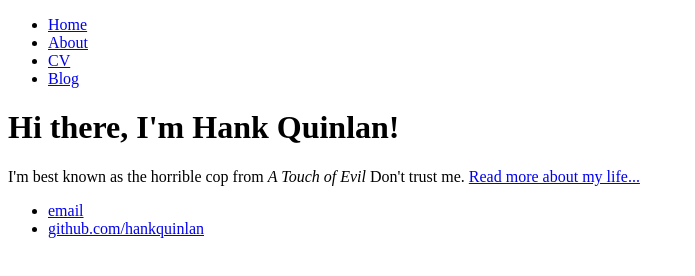
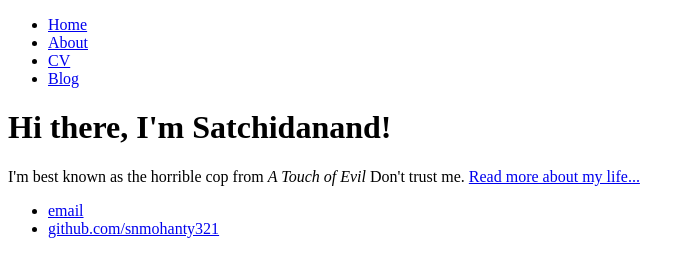
Before and after one commit to snmohanty321/snmohanty.github.io, a plain HTML site: page index.html in a window 1280 px wide. Shown: the whole page, without its empty margins (0-695 px from the left). Drawn offline with Linux system fonts and the light colour scheme.

Commit message:
Update index.html

```diff
--- a/index.html
+++ b/index.html
@@ -14,14 +14,14 @@
 		</nav>
 		<div class="container">
     		<div class="blurb">
-        		<h1>Hi there, I'm Hank Quinlan!</h1>
+        		<h1>Hi there, I'm Satchidanand!</h1>
 				<p>I'm best known as the horrible cop from <em>A Touch of Evil</em> Don't trust me. <a href="/about">Read more about my life...</a></p>
     		</div><!-- /.blurb -->
 		</div><!-- /.container -->
 		<footer>
     		<ul>
-        		<li><a href="mailto:hankquinlanhub@gmail.com">email</a></li>
-        		<li><a href="https://github.com/hankquinlan">github.com/hankquinlan</a></li>
+        		<li><a href="mailto:snmohanty321@gmail.com">email</a></li>
+        		<li><a href="https://github.com/snmohanty321">github.com/snmohanty321</a></li>
 			</ul>
 		</footer>
 	</body>
```
